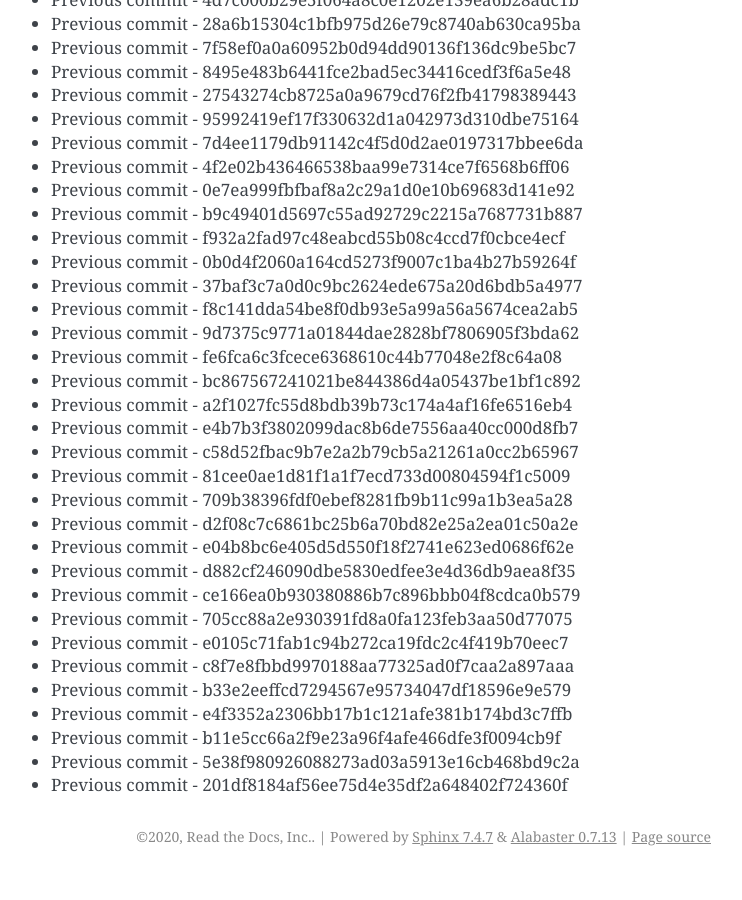
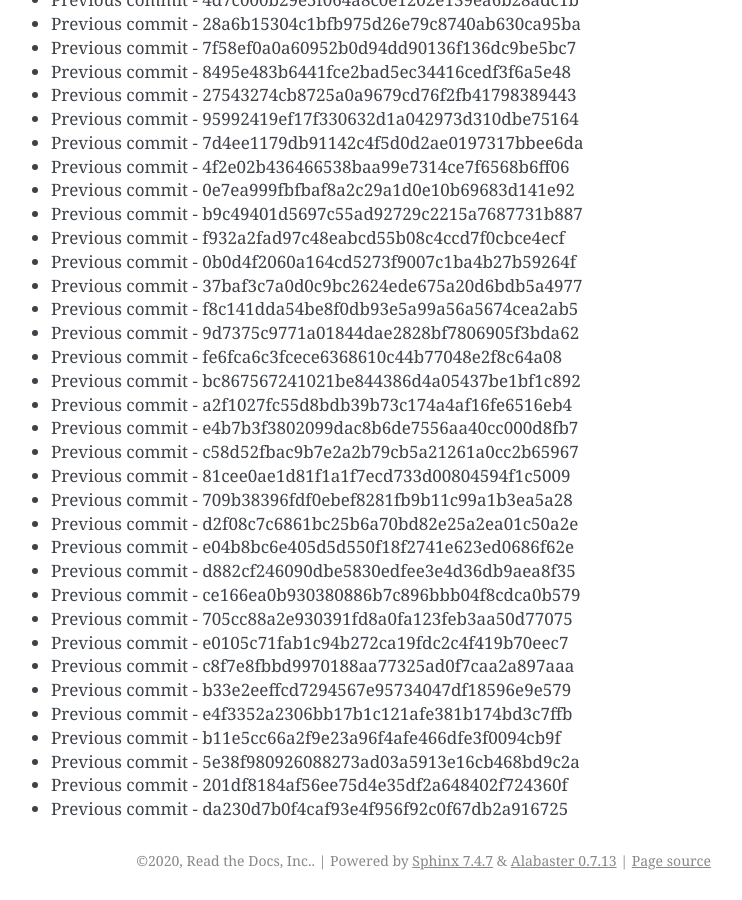
Before and after one commit to readthedocs/rtd-git-stresstest, a Sphinx documentation site: the page built from docs/updates.rst, in a window 1280 px wide and 900 px high, scrolled down 84587 px. Shown: the whole window, without its empty margins (399-1141 px from the left). Built offline with Sphinx 7.4.7, drawn with Linux system fonts in a browser that asks for light colours; before the commit the page ends 85463 px from its top, so only the background shows below that.

Commit message:
Generating commit from previous: da230d7b0f4caf93e4f956f92c0f67db2a916725

```diff
--- a/docs/updates.rst
+++ b/docs/updates.rst
@@ -3586,3 +3586,4 @@ It can be tested for any performance characteristics.
 * Previous commit - b11e5cc66a2f9e23a96f4afe466dfe3f0094cb9f
 * Previous commit - 5e38f980926088273ad03a5913e16cb468bd9c2a
 * Previous commit - 201df8184af56ee75d4e35df2a648402f724360f
+* Previous commit - da230d7b0f4caf93e4f956f92c0f67db2a916725
```
